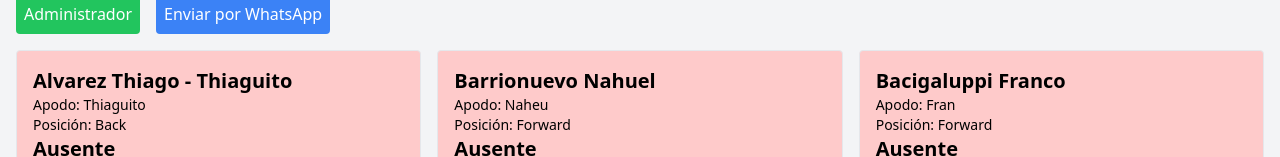
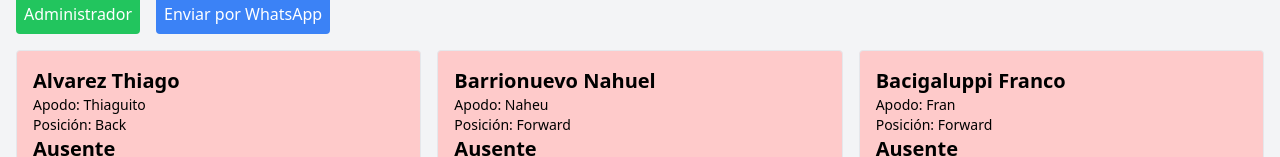
Before and after one commit to TitoBerru/controlTano, a React (Create React App) app: page / in a window 1280 px wide. Shown: the part 144-301 px from the top of the page. Built offline with nearby package versions, Linux system fonts and the light colour scheme.

Commit message:
se corrijen students y logos

```diff
--- a/src/App.js
+++ b/src/App.js
@@ -5,6 +5,7 @@ import DatePicker from 'react-datepicker';
 import 'react-datepicker/dist/react-datepicker.css';
 import AdminPanel from './components/AdminPanel';
 import studentsData from './students.json';
+
 
 function App() {
   const [selectedDate, setSelectedDate] = useState(new Date());
--- a/src/students.json
+++ b/src/students.json
@@ -1,5 +1,5 @@
 [
-  { "id": 1, "name": "Alvarez Thiago - Thiaguito", "nickname":"Thiaguito", "position":"Back"},
+  { "id": 1, "name": "Alvarez Thiago", "nickname":"Thiaguito", "position":"Back"},
   { "id": 2, "name": "Barrionuevo Nahuel" , "nickname":"Naheu", "position":"Forward"},
   { "id": 3, "name": "Bacigaluppi Franco", "nickname":"Fran", "position":"Forward" },
   { "id": 4, "name": "Bergart Fran", "nickname":"Polaco", "position":"Back"  },
```
Also changed, not shown: public/images.png (added), public/logoNegroFondoBlanco.webp (added).
